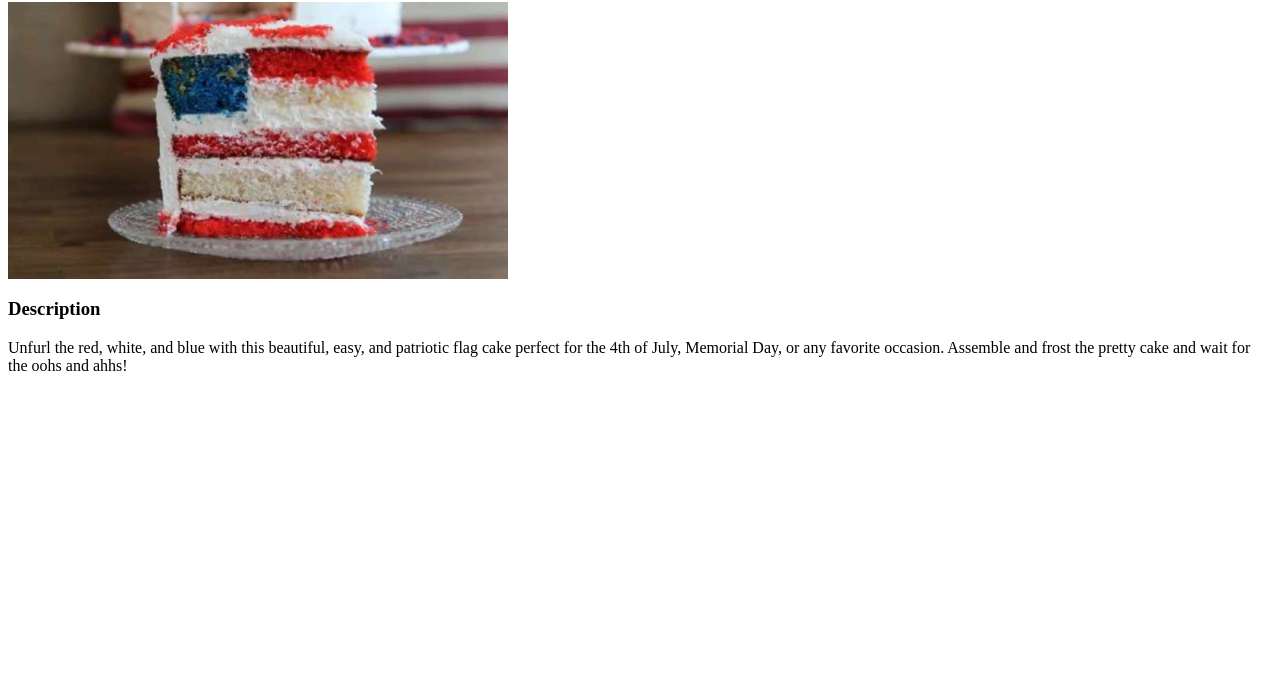
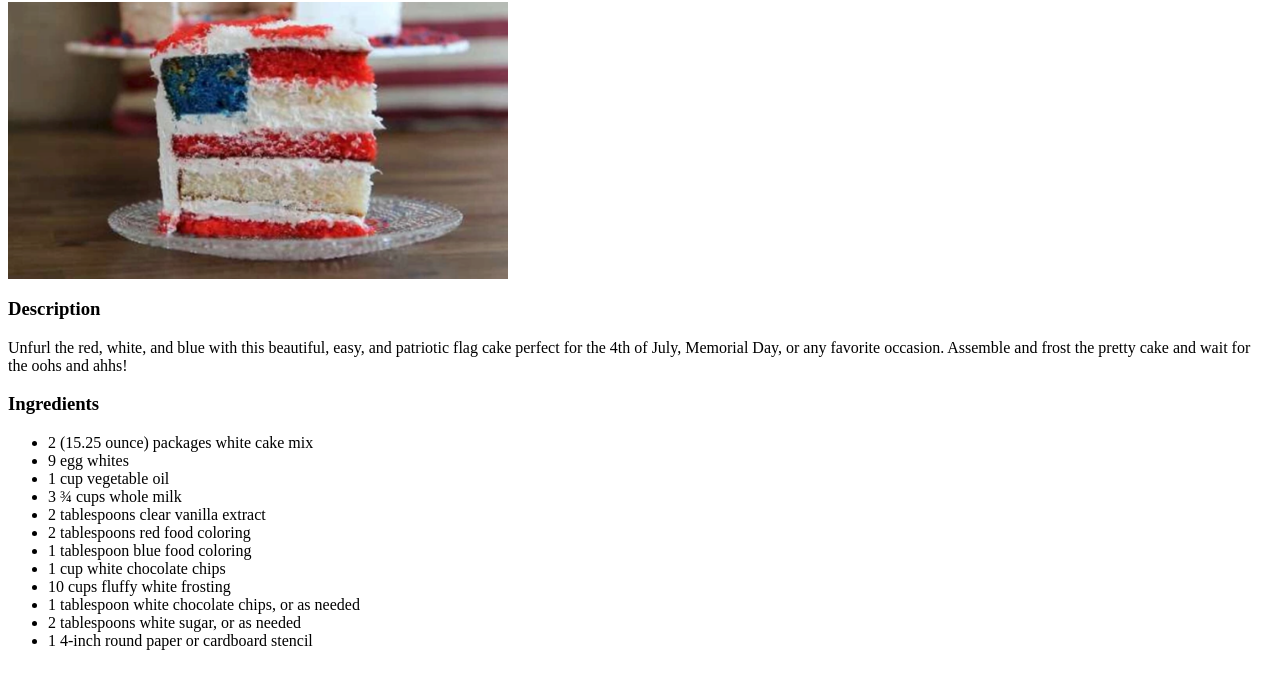
Before and after one commit to Goheshi/odin-recipes, a plain HTML site: page recipes/american-flag-cake.html in a window 1280 px wide. Shown: the part 64-752 px from the top of the page. Drawn offline with Linux system fonts and the light colour scheme.

Commit message:
Add ingredients list to american-flag-cake.html

```diff
--- a/recipes/american-flag-cake.html
+++ b/recipes/american-flag-cake.html
@@ -13,6 +13,21 @@
     <h3>Description</h3>
     <p>Unfurl the red, white, and blue with this beautiful, easy, and patriotic flag cake perfect for the 4th of July,
         Memorial Day, or any favorite occasion. Assemble and frost the pretty cake and wait for the oohs and ahhs!</p>
+    <h3>Ingredients</h3>
+    <ul>
+        <li>2 (15.25 ounce) packages white cake mix</li>
+        <li>9 egg whites</li>
+        <li>1 cup vegetable oil</li>
+        <li>3 ¾ cups whole milk</li>
+        <li>2 tablespoons clear vanilla extract</li>
+        <li>2 tablespoons red food coloring</li>
+        <li>1 tablespoon blue food coloring</li>
+        <li>1 cup white chocolate chips</li>
+        <li>10 cups fluffy white frosting</li>
+        <li>1 tablespoon white chocolate chips, or as needed</li>
+        <li>2 tablespoons white sugar, or as needed</li>
+        <li>1 4-inch round paper or cardboard stencil</li>
+    </ul>
 </body>
 
 </html>
```
